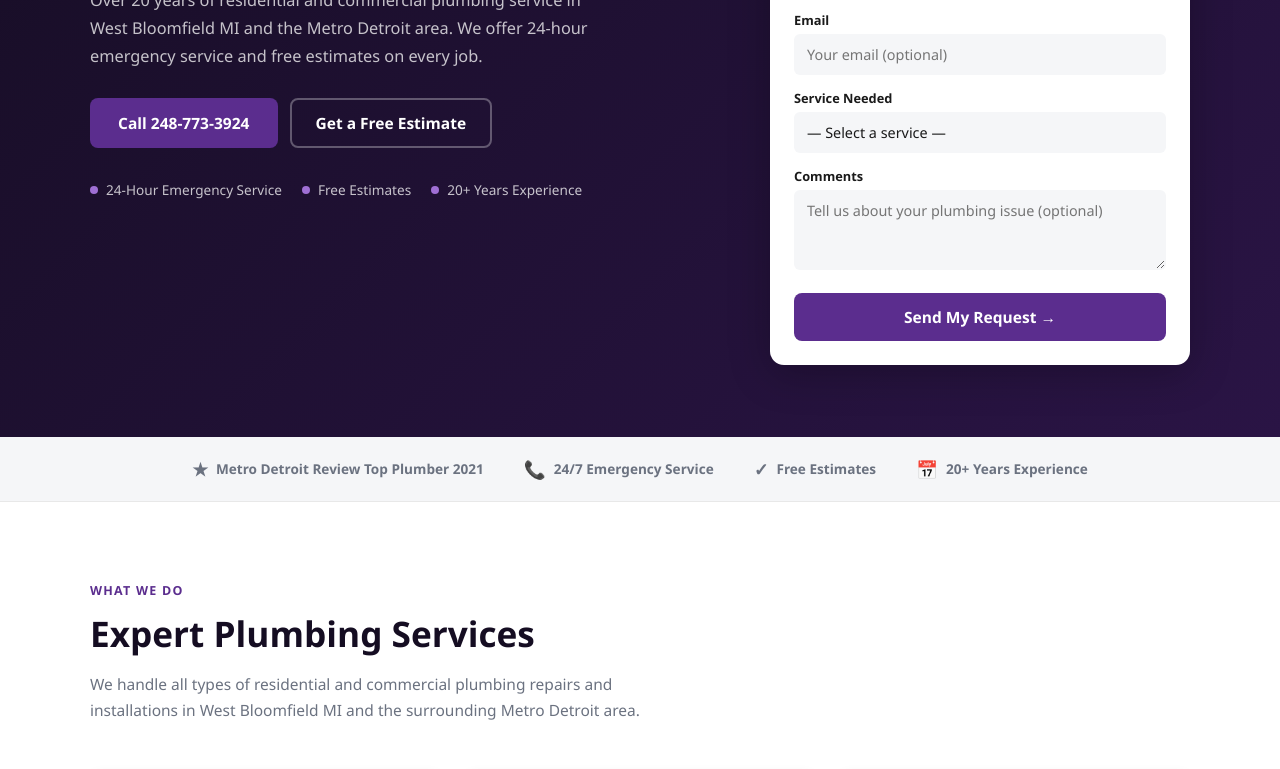
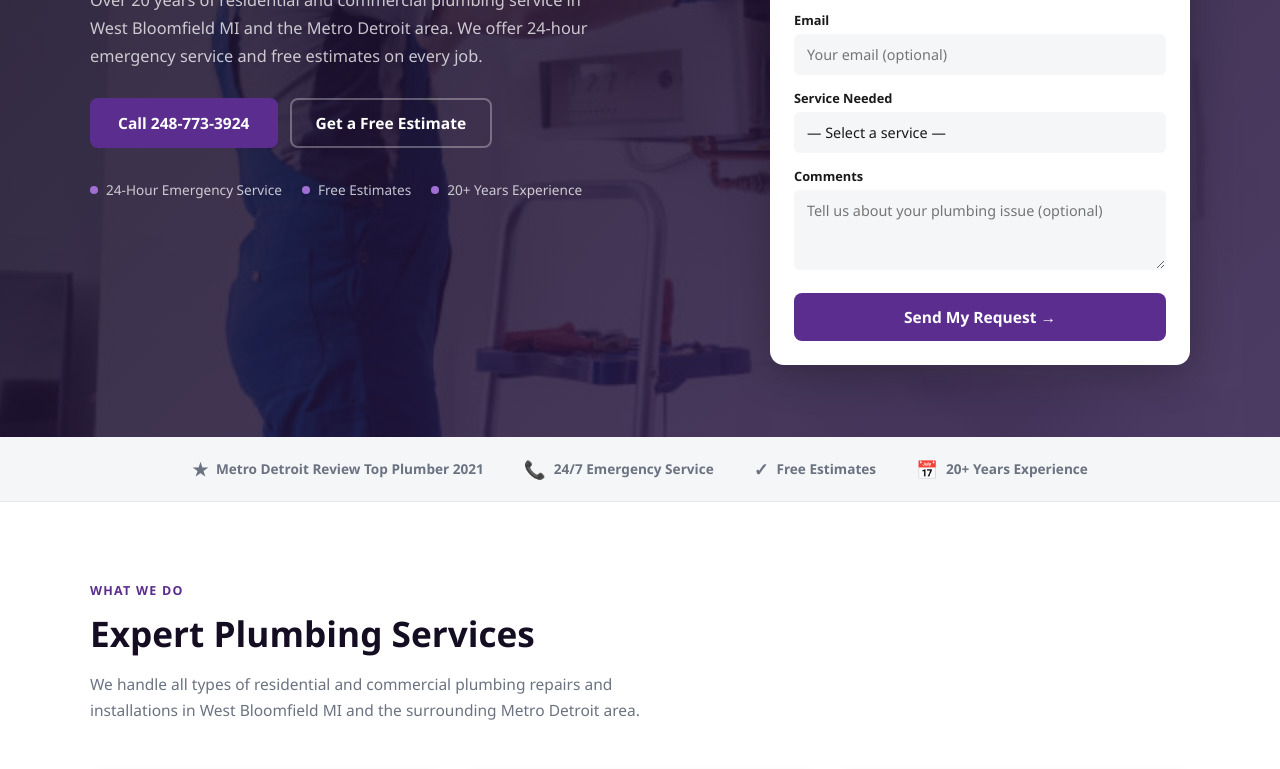
Before and after one commit to DeanConsult/west-bloomfield-plumbing, a plain HTML site: page index.html in a window 1280 px wide. Shown: the part 487-1256 px from the top of the page. Drawn offline with Linux system fonts and the light colour scheme.

Commit message:
Add hero background image (water heater technician)

```diff
--- a/index.html
+++ b/index.html
@@ -56,7 +56,7 @@
     @media (max-width: 768px) { .nav-links { display: none; } }
 
     /* HERO */
-    .hero { background: linear-gradient(135deg, var(--dark) 0%, #2a1445 100%); padding: 72px 24px; }
+    .hero { background: linear-gradient(135deg, rgba(21,13,34,0.87) 0%, rgba(42,20,69,0.82) 100%), url('images/istockphoto-1412399528-612x612.jpg') center/cover no-repeat; padding: 72px 24px; }
     .hero-inner { max-width: 1100px; margin: 0 auto; display: grid; grid-template-columns: 1fr 420px; gap: 60px; align-items: center; }
     @media (max-width: 900px) { .hero-inner { grid-template-columns: 1fr; } }
     .hero-tag { display: inline-block; background: rgba(159,111,212,0.18); color: #9f6fd4; font-size: 0.78rem; font-weight: 700; letter-spacing: .1em; text-transform: uppercase; padding: 5px 12px; border-radius: 20px; margin-bottom: 16px; }
```
